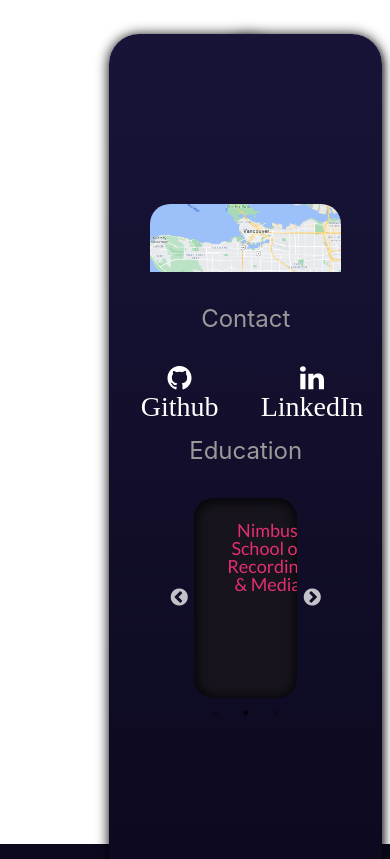
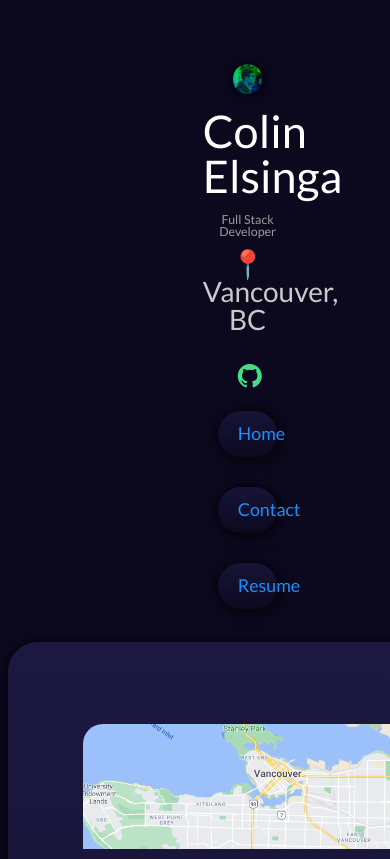
Before and after one commit to celsinga/colinelsinga.com, a React (Create React App) app: page /contact in a window 390 px wide. Shown: the top 859 px of the page. Built offline with nearby package versions, Linux system fonts and the light colour scheme.

Commit message:
add ipad queries

```diff
--- a/src/App.js
+++ b/src/App.js
@@ -13,7 +13,10 @@ function App() {
     <div className="App">
       <header className="App-header">
       <Router>
+      <div>
       <Navbar></Navbar>
+      </div>
+      <div>
       <Switch>
             <Route path="/contact">
               <Contact />
@@ -22,6 +25,7 @@ function App() {
               <Main />
             </Route>
       </Switch>
+      </div>
       </Router>
 
       </header>
--- a/src/App.scss
+++ b/src/App.scss
@@ -2,8 +2,8 @@
   text-align: center;
 }
 
-html {
-  background-color: #0c091f;
+html, body {
+  background-color: #0c091f !important;
 }
 
 .App-logo {
@@ -19,10 +19,6 @@ html {
 
 .App-header {
   min-height: 100vh;
-  display: flex;
-  flex-direction: column;
-  align-items: center;
-  justify-content: center;
   font-size: calc(10px + 2vmin);
   color: white;
   background-color: #0c091f;
@@ -48,17 +44,26 @@ html {
   }
 }
 
+//iPad Screen
+@media screen and (max-width: 1025px) {
+  .sidebar {
+    margin-top: 24px;
+  }
 
-@media screen and (max-width: 650px) {
+}
+
+@media screen and (max-width: 550px) {
   .App-header  {
-    min-height: 100vh;
-    display: inline-block;
-    // flex-direction: row;
-    // align-items: center;
-    // flex-wrap: wrap;
-    // justify-content: center;
+    display: flex;
+    flex-direction: row;
+    align-items: center;
+    flex-wrap: wrap;
+    justify-content: center;
     font-size: calc(10px + 2vmin);
     color: white;
     background-color: #0c091f;
   }
+  .main {
+    margin-top: 600px;
+  }
 }
--- a/src/components/contact.js
+++ b/src/components/contact.js
@@ -14,6 +14,7 @@ export default function Contact() {
           <div className="skillsC" style={{paddingBottom: '10px'}}>Contact</div>
 
           <div className="resume" style={{display: 'flex', justifyContent: 'center', padding: '20px 20px', alignItems: 'center'}}>
+            <div className="contact1">
               <div style={{paddingBottom: '55px', paddingRight: '70px'}}>
               <a
                   class="btnsame btn2"
@@ -36,6 +37,8 @@ export default function Contact() {
                   <i class="fa fa-github"><div>Github</div></i>
                 </a>
               </div>
+            </div>
+            <div className="contact2">
               <div style={{paddingBottom: '55px', paddingRight: '80px'}}>
                 <a
                   class="btnsame btn3"
@@ -59,6 +62,7 @@ export default function Contact() {
                   >
                   <i class="fa fa-file"><div>Resume</div></i>
                 </a>
+            </div>
 
             </div>
 
--- a/src/components/contact.scss
+++ b/src/components/contact.scss
@@ -1,3 +1,4 @@
+@import url('https://fonts.googleapis.com/css2?family=Lato&display=swap');
 .city {
   max-width: 45%;
   border-radius: 45px;
@@ -18,3 +19,28 @@
   padding: 35px 85px;
   padding-bottom: 65px;
 }
+.resume {
+  display: flex;
+  flex-direction: row;
+}
+
+.contact1, .contact2 {
+  display: flex;
+  font-family: Lato, sans-serif;
+}
+
+@media screen and (max-width: 760px) {
+  .resume {
+    // flex-direction: column;
+    padding-right: 0px;
+    div {
+      font-size: 17px;
+
+    }
+
+  }
+  .contact1, .contact2 {
+    display: flex;
+    flex-direction: column;
+  }
+}
--- a/src/components/education.scss
+++ b/src/components/education.scss
@@ -46,3 +46,48 @@
   }
 }
 }
+
+
+@media screen and (max-width: 1525px) {
+
+  .slickSlideE {
+    img {
+      max-height: 76%;
+    }
+  }
+
+
+}
+
+
+@media screen and (max-width: 1225px) {
+
+  .slickSlideE {
+    img {
+      max-height: 56%;
+    }
+  }
+
+
+}
+
+@media screen and (max-width: 800px) {
+
+  .slickSlideE {
+    flex-direction: column;
+    align-items: center;
+
+    padding: 10px 10px
+    img {
+      max-height: 72%;
+    }
+    .learned {
+      p {
+        font-size: 8px;
+      }
+    }
+  }
+
+
+
+}
--- a/src/components/main.scss
+++ b/src/components/main.scss
@@ -2,11 +2,11 @@
   display: flex;
   justify-content: center;
   width: 70%;
-  height: 850px;
+  height: 890px;
   position: absolute;
-  top: 4%;
+  top: 5%;
   right: 2%;
-  background-image: linear-gradient(#181438,  #0c091f);
+  background-image: linear-gradient(#1c1841,  #110d2b);
   border-radius: 30px;
   padding-top: 100px !important;
   line-height: 1;
@@ -44,3 +44,29 @@
 .paper {
   background-color: white;
 }
+
+@media screen and (max-width: 1025px) {
+
+  .main {
+    height: 700px;
+  }
+
+
+}
+
+@media screen and (max-width: 1243px) {
+
+  .main {
+    height: 800px;
+  }
+
+
+}
+
+
+@media screen and (max-width: 550px) {
+  .main {
+    left: 2%;
+    width: 500px;
+  }
+}
--- a/src/components/nav.js
+++ b/src/components/nav.js
@@ -19,8 +19,9 @@ export default function Navbar() {
           Full Stack Developer
         </div>
 
+        <p className="location">📍 Vancouver, BC</p>
 
-        <p style={{paddingTop: '20px', paddingRight: '20px'}}>
+        <p style={{paddingRight: '20px'}}>
           <a
                 class="btnsame btn5"
                 style={{backgroundColor: 'transparent'}}
@@ -32,7 +33,6 @@ export default function Navbar() {
             </a>
         </p>
 
-        <p className="location">📍 Vancouver, BC</p>
 
           <div className="navbtn" style={{backgroundImage: 'linear-gradient(#181438,  #0c091f)'}}>
             <Link to="/">Home</Link>
--- a/src/components/nav.scss
+++ b/src/components/nav.scss
@@ -98,7 +98,7 @@ button[type="checkbox"]:checked:after{
 .location {
   font-size: 28px;
   color: #c9c9c9;
-  margin-top: -10px;
+  margin-top: 10px;
 }
 
 .sidebar {
--- a/src/components/projects.scss
+++ b/src/components/projects.scss
@@ -34,7 +34,7 @@
   }
 }
 
-@media only screen and (max-width: 1190px) {
+@media only screen and (max-width: 1220px) {
   .slickSlide {
     height: 200px;
   h3 {
@@ -44,5 +44,50 @@
     font-size: 11px;
     padding: none;
   }
+  img {
+    max-height: 88%;
+  }
 }
 }
+
+@media screen and (max-width: 1025px) {
+
+  .slickSlide {
+    img {
+      max-height: 82%;
+    }
+  }
+
+}
+
+@media screen and (max-width: 955px) {
+
+  .slickSlide {
+    img {
+      max-height: 72%;
+    }
+  }
+
+}
+
+
+@media screen and (max-width: 800px) {
+
+  .slickSlide {
+    flex-direction: column;
+    align-items: center;
+    height: 480px;
+    padding: 10px 10px
+    img {
+      max-height: 72%;
+    }
+    .learned {
+      p {
+        font-size: 8px;
+      }
+    }
+  }
+
+
+
+}
```
Lines whose indentation alone changed are shown as unchanged.
